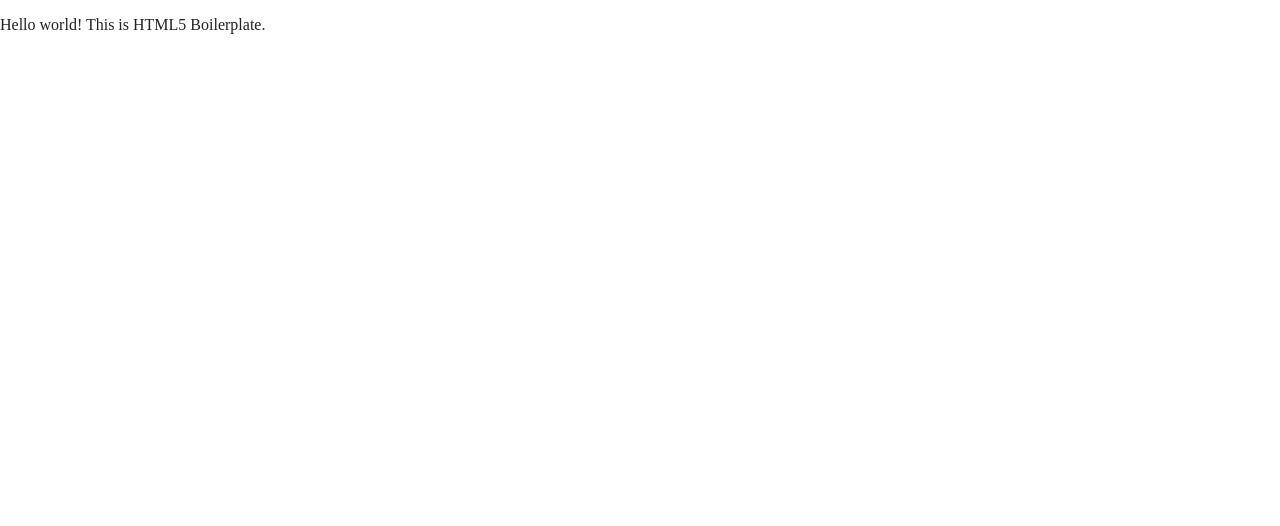
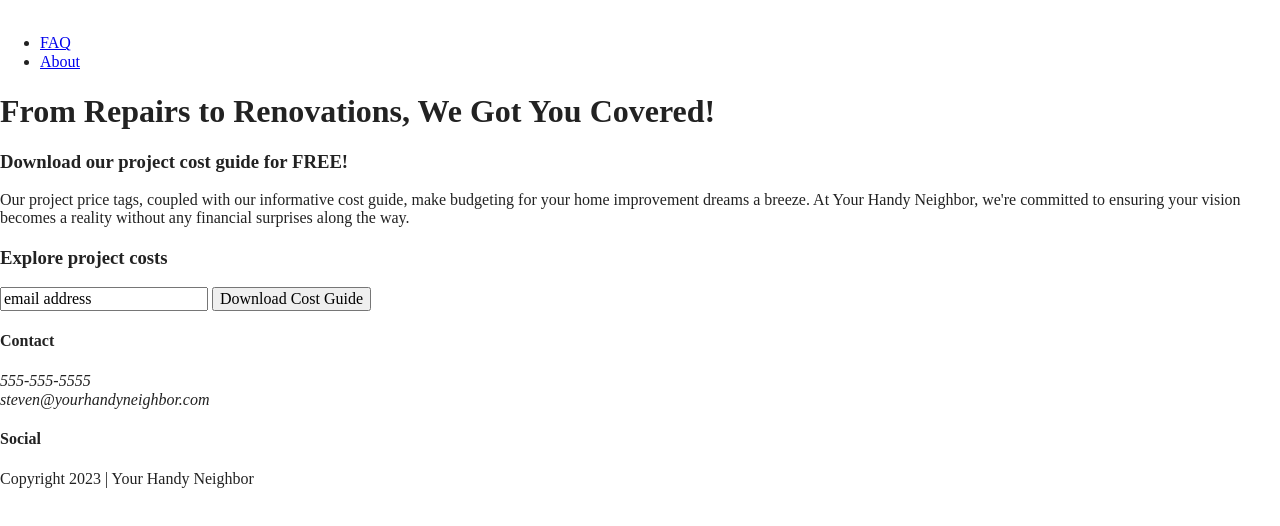
Before and after one commit to Anjie-MF/Your-Handy_Neighbor, a website built with Parcel: page index.html in a window 1280 px wide. Built offline with nearby package versions, Linux system fonts and the light colour scheme.

Commit message:
Wrote HTML for header footer & main area

```diff
--- a/index.html
+++ b/index.html
@@ -3,7 +3,7 @@
 
 <head>
   <meta charset="utf-8">
-  <title></title>
+  <title>Your Handy Neighbor</title>
   <meta name="description" content="">
   <meta name="viewport" content="width=device-width, initial-scale=1">
 
@@ -25,7 +25,72 @@
 <body>
 
   <!-- Add your site or application content here -->
-  <p>Hello world! This is HTML5 Boilerplate.</p>
+  <header>
+    <div class="content-wrapper">
+      <a href="#">
+        <img>
+      </a>
+      <div class="header-divider"></div>
+      <nav>
+        <ul>
+          <li><a href="faq/index.html">FAQ</a></li>
+          <li><a href="about/index.html">About</a></li>
+        </ul>
+      </nav>
+    </div>
+  </header>
+
+  <main>
+    <section class="hero-area">
+      <div class="content-wrapper">
+        <h1>From Repairs to Renovations, We Got You Covered! </h1>
+      </div>
+    </section>
+    <aside>
+      <div class="content-wrapper">
+        <div class="form-description">
+          <h3>Download our project cost guide for FREE!</h3>
+          <p>Our project price tags, coupled with our informative cost guide, make budgeting for your home improvement
+            dreams a breeze. At Your Handy Neighbor, we're committed to ensuring your vision becomes a reality
+            without any financial surprises along the way.</p>
+        </div>
+        <div class="form">
+          <h3>Explore project costs</h3>
+          <input type="text" name="name" value="email address">
+          <input type="button" value="Download Cost Guide">
+        </div>
+      </div>
+    </aside>
+  </main>
+
+  <footer>
+    <div class="content-wrapper">
+      <div class="footer-content">
+        <div class="contact">
+          <h4>Contact</h4>
+          <address>
+            <p>
+              555-555-5555<br>
+              steven@yourhandyneighbor.com
+            </p>
+          </address>
+        </div>
+        <div class="social">
+          <h4>Social</h4>
+          <div class="social-icons">
+            <p>
+              <a href="#"></a>
+            </p>
+          </div>
+        </div>
+      </div>
+      <div class="copyright">
+        <p>Copyright 2023 | Your Handy Neighbor</p>
+      </div>
+    </div>
+  </footer>
+
+
   <script src="js/vendor/modernizr-3.11.2.min.js"></script>
   <script src="js/plugins.js"></script>
   <script src="js/main.js"></script>
```
